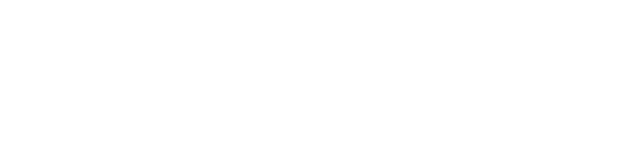
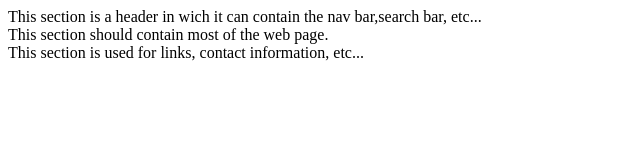
Before and after one commit to 3ran123/lesson-10, a plain HTML site: page index.html in a window 1280 px wide. Shown: the whole page, without its empty margins (0-640 px from the left). Drawn offline with Linux system fonts and the light colour scheme.

Commit message:
commit 2

```diff
--- a/index.html
+++ b/index.html
@@ -7,5 +7,20 @@
 </head>
 <body>
 
+    <div class="header"></div>
+    <div class="main"></div>
+    <div class="footer"></div>
+<!-- ---------------------------------------- -->
+
+    <header>
+        This section is a header in wich it can contain the nav bar,search bar, etc...
+    </header>
+    <main>
+        This section should contain most of the web page.
+    </main>
+    <footer>
+        This section is used for links, contact information, etc...
+    </footer>
+
 </body>
 </html>
```
